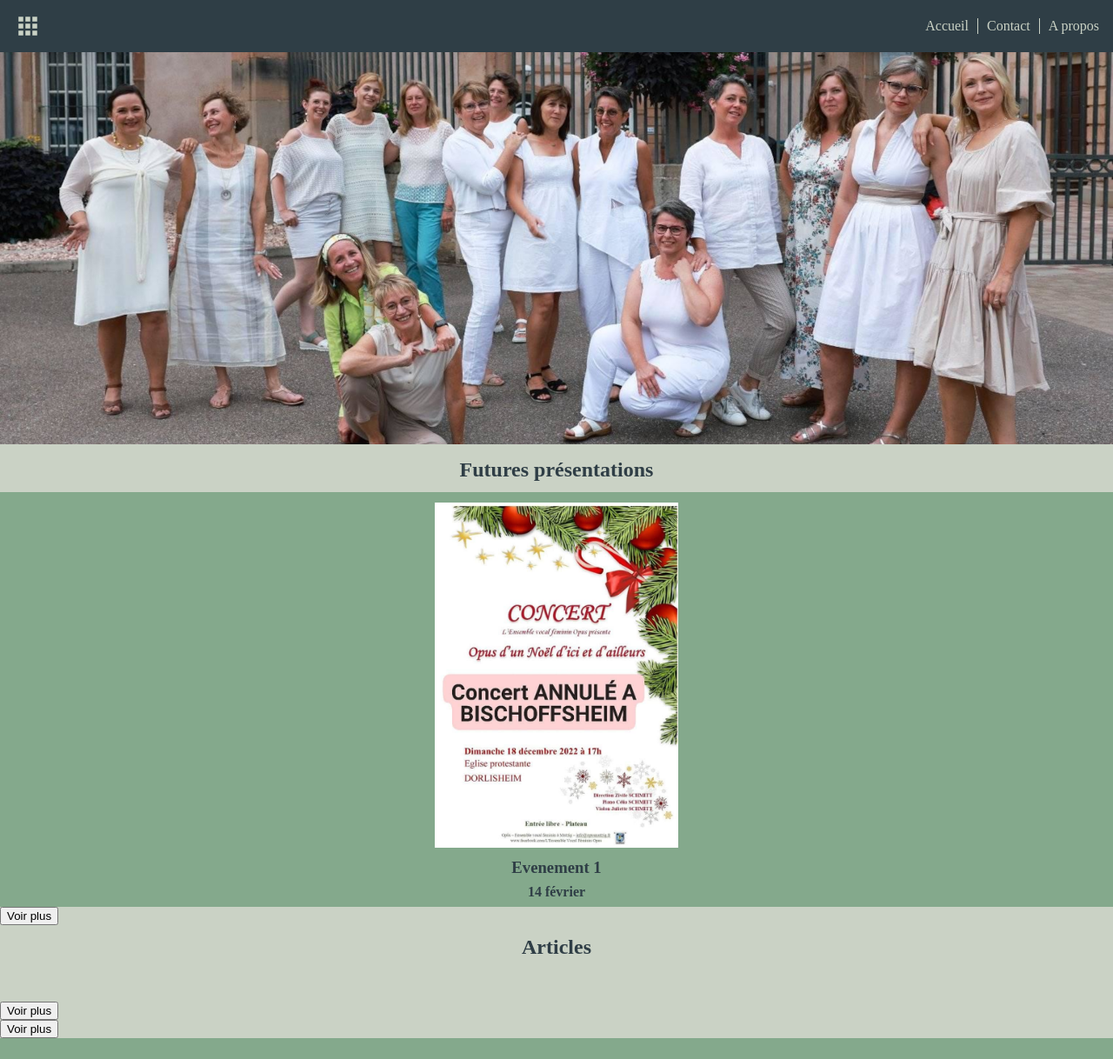
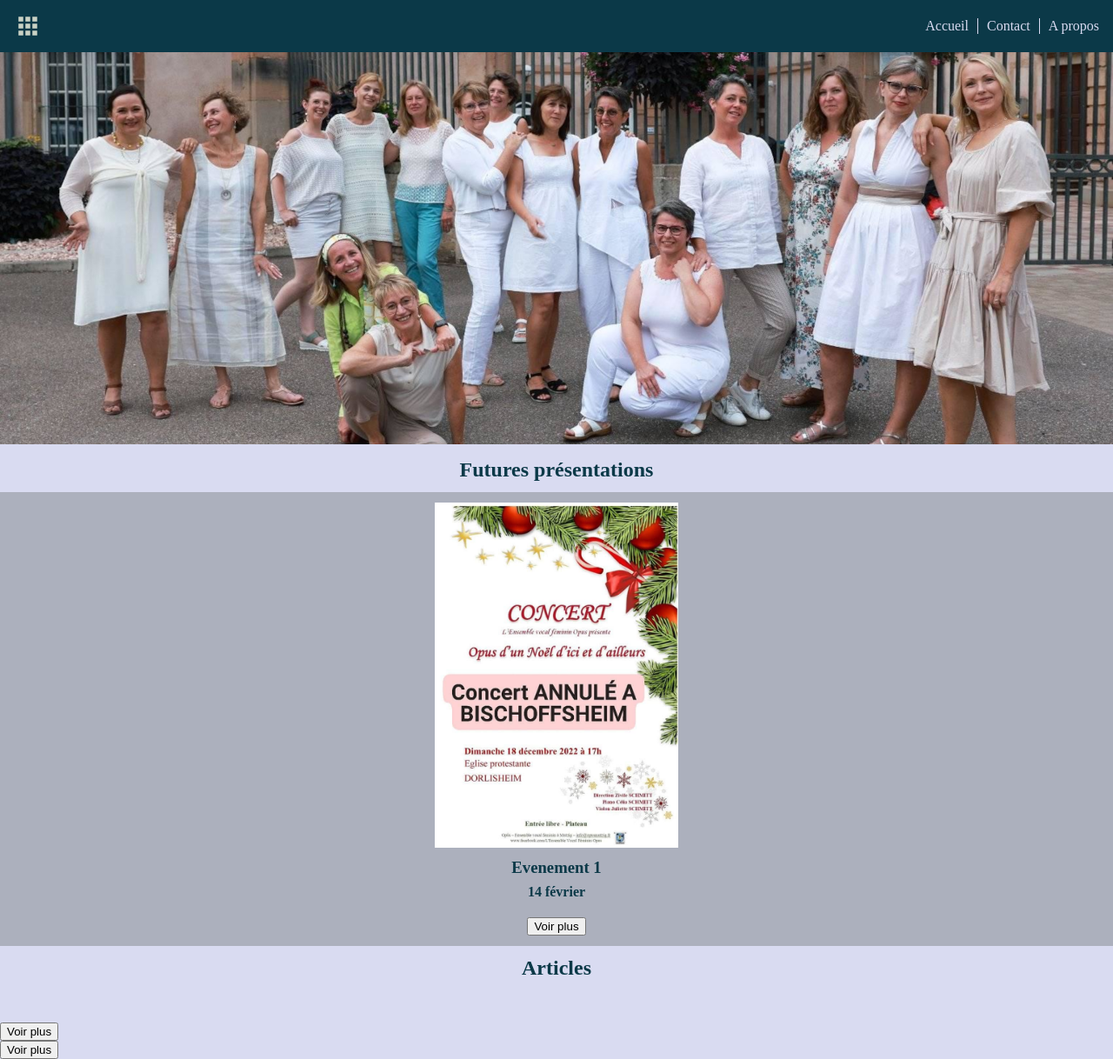
Before and after one commit to JMVik/l2-web-project, a PHP site: page /index.html in a window 1280 px wide. Shown: the whole page at 87% size. Before the commit the page ends 1194 px from the top, so only its background shows below. Run offline with PHP 8.4, Linux system fonts and the light colour scheme.

Commit message:
Modifications style.css

```diff
--- a/assets/css/style.css
+++ b/assets/css/style.css
@@ -1,12 +1,12 @@
 body {
     margin: 0;
-    background-color: #CAD2C5;
+    background-color: #D9DBF1;
 }
 
 header nav {
     width: 100%;
     height: 60px;
-    background-color: #2F3E46;
+    background-color: #0B3948;
     display: flex;
     justify-content: flex-end;
     align-items: center;
@@ -27,13 +27,13 @@ header nav ul {
 }
 
 header nav li {
-    color: #CAD2C5;
+    color: #D9DBF1;
     list-style: none;
     padding: 0 10px;
 }
 
 header nav li:not(:last-child) {
-    border-right: 1px solid #CAD2C5;
+    border-right: 1px solid #D9DBF1;
 }
 
 header nav li:last-child {
@@ -51,14 +51,14 @@ main nav h2{
     margin-top: 12px;
     margin-bottom: 12px;
     font-family: Century Gothic;
-    color: #2F3E46;
+    color: #0B3948;
 }
 
 main nav:first-child article {
     display: grid;
     width: auto;
     height: auto;
-    background-color: #84A98C;
+    background-color: #ACB0BD;
     justify-items: center;
     align-items: center;
     grid-template-rows: 1fr;
@@ -76,7 +76,7 @@ main nav:first-child article h3 {
     margin: 8px;
     justify-content: center;
     font-family: Century Gothic;
-    color: #2F3E46;
+    color: #0B3948;
 }
 
 main nav:first-child article h4 {
@@ -84,5 +84,14 @@ main nav:first-child article h4 {
     margin: 8px;
     justify-content: center;
     font-family: Century Gothic;
-    color: #2F3E46;
+    color: #0B3948;
 }
+
+main nav:first-child footer {
+    display: flex;
+    padding: 12px;
+    background-color: #ACB0BD;
+    justify-content: center;
+    font-family: Century Gothic;
+    color: #0B3948;
+}
```
